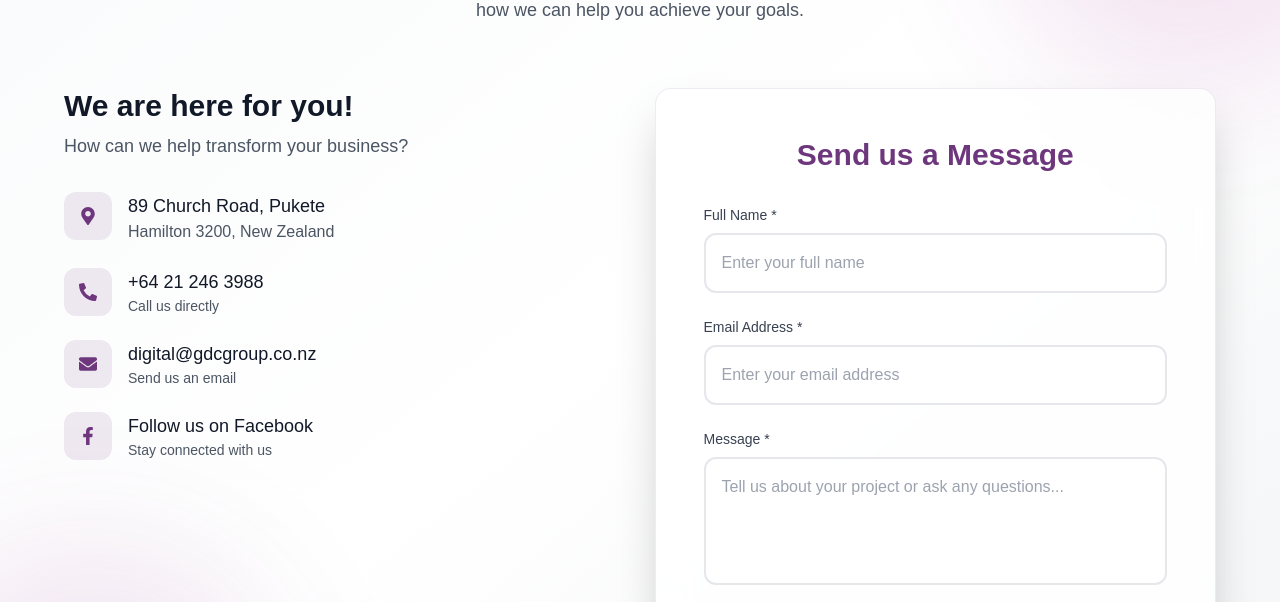
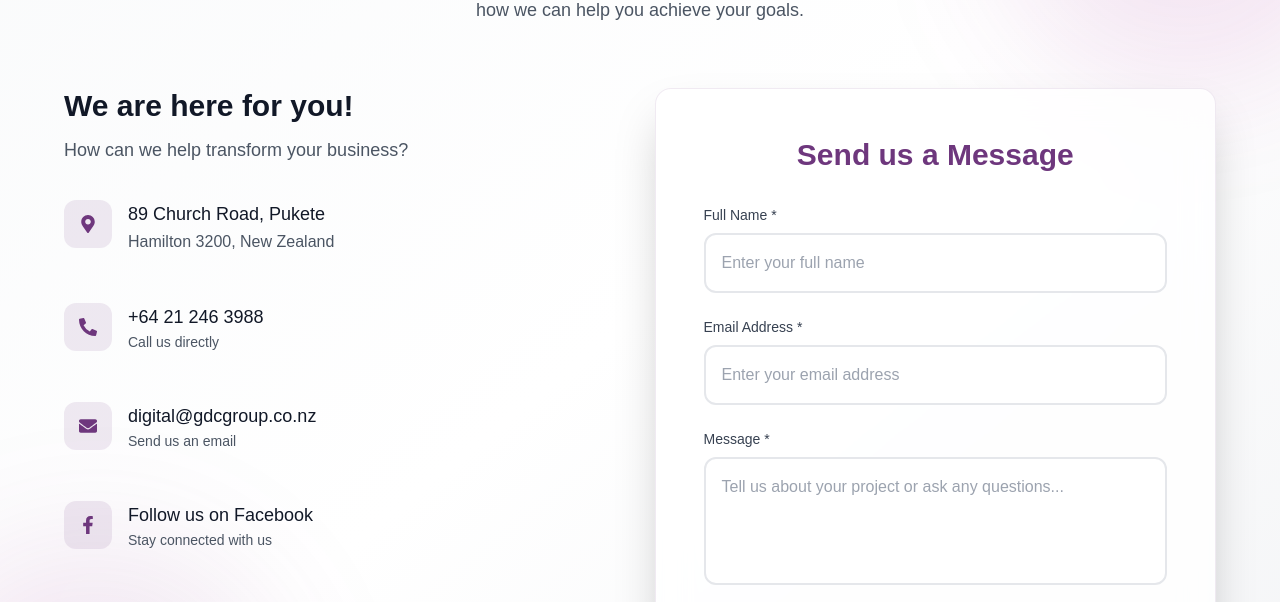
Before and after one commit to Malshi-K/GDC-Digital-Solutions-v3, a Next.js app: page /contact-us in a window 1280 px wide. Shown: the part 800-1402 px from the top of the page. Built offline with nearby package versions, Linux system fonts and the light colour scheme.

Commit message:
updated contact Us section

```diff
--- a/components/ContactUs.js
+++ b/components/ContactUs.js
@@ -141,21 +141,21 @@
               <h2 className="text-2xl md:text-3xl font-bold mb-2 text-gray-900">
                 We are here for you!
               </h2>
-              <p className="text-gray-600 mb-8 text-lg">
+              <p className="text-gray-600 mb-8 text-lg leading-loose">
                 How can we help transform your business?
               </p>
 
-              <div className="space-y-6">
+              <div className="space-y-10 md:space-y-12">
                 {/* Address */}
                 <div className="flex items-start group">
                   <div className="bg-customPurple/10 p-3 rounded-xl mr-4 flex items-center justify-center w-12 h-12 group-hover:bg-customPurple/20 transition-all duration-300">
                     <FaMapMarkerAlt className="text-customPurple text-lg" />
                   </div>
                   <div>
-                    <p className="text-gray-900 font-semibold text-lg">
+                    <p className="text-gray-900 font-semibold text-lg leading-relaxed">
                       89 Church Road, Pukete
                     </p>
-                    <p className="text-gray-600">Hamilton 3200, New Zealand</p>
+                    <p className="text-gray-600 leading-relaxed">Hamilton 3200, New Zealand</p>
                   </div>
                 </div>
 
@@ -172,7 +172,7 @@
                     >
                       +64 21 246 3988
                     </Link>
-                    <p className="text-gray-600 text-sm">Call us directly</p>
+                    <p className="text-gray-600 text-sm leading-relaxed">Call us directly</p>
                   </div>
                 </div>
 
@@ -188,7 +188,7 @@
                     >
                       digital@gdcgroup.co.nz
                     </Link>
-                    <p className="text-gray-600 text-sm">Send us an email</p>
+                    <p className="text-gray-600 text-sm leading-relaxed">Send us an email</p>
                   </div>
                 </div>
 
@@ -205,7 +205,7 @@
                     >
                       Follow us on Facebook
                     </Link>
-                    <p className="text-gray-600 text-sm">Stay connected with us</p>
+                    <p className="text-gray-600 text-sm leading-relaxed">Stay connected with us</p>
                   </div>
                 </div>
               </div>
```
